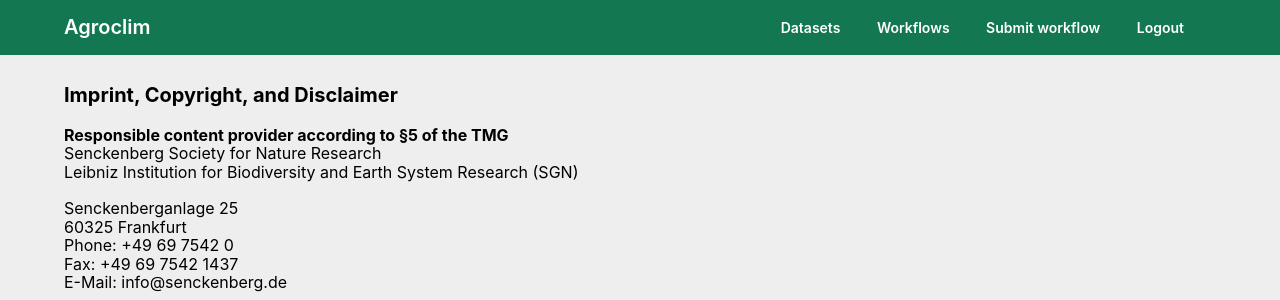
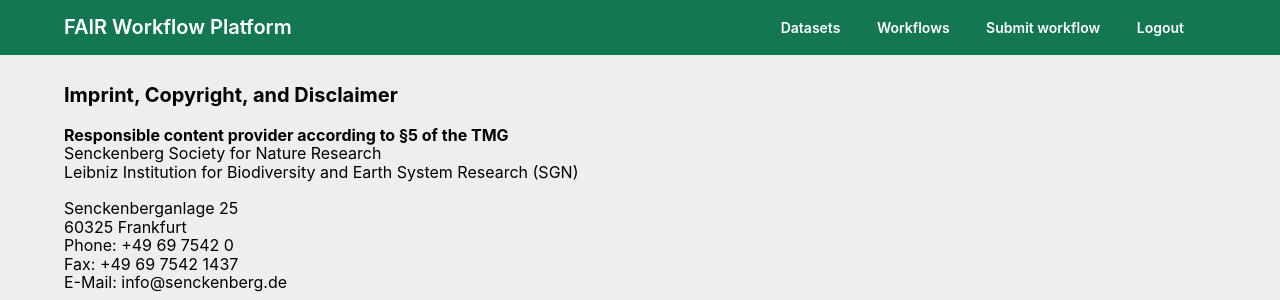
Before and after one commit to Senckenberg-DCBiodivIT/FAIR-workflow-platform-frontend, a Django app: page /imprint in a window 1280 px wide. Shown: the top 300 px of the page. Run offline with Django 5.2, Linux system fonts and the light colour scheme; the visitor is signed in with stand-in values (Sample User, id 1); parts of the project's set-up code (start-up, migrations or seed data) failed here and were passed over; some libraries are stand-ins or nearby versions.

Commit message:
feat: make frontend name configureable

```diff
--- a/cwr_frontend/cwr_frontend/settings.py
+++ b/cwr_frontend/cwr_frontend/settings.py
@@ -57,6 +57,7 @@ WORKFLOW_SERVICE = {
     "PASSWORD": env("WORKFLOW_SERVICE_PASSWORD", default="test"),
 }
 ARGO_URL = env("ARGO_URL", default="http://example.com")
+PROJECT_NAME = env("PROJECT_NAME", default="FAIR Workflow Platform")
 
 # SECURITY WARNING: don't run with debug turned on in production!
 DEBUG = env("DEBUG")
--- a/cwr_frontend/cwr_frontend/templates/base.html
+++ b/cwr_frontend/cwr_frontend/templates/base.html
@@ -2,9 +2,9 @@
 <html lang="en">
 <head>
     {% load static %}
-    <title>Agroclim: {% block title %}{% endblock %}</title>
+    {% load settings_value %}
+    <title>{% project_name %}: {% block title %}{% endblock %}</title>
     <link rel="stylesheet" href="{% static 'tachyons.min.css' %}"/>
-    {% load settings_value %}
     <link rel="shortcut icon" type="image/png" href="{% favicon %}" >
     <link rel="stylesheet" type="text/css" href="{% static 'fontawesome/css/all.min.css' %}" />
     {% block head %}{% endblock %}
@@ -14,7 +14,7 @@
     <header class="w-100 pa3 ph5-ns bg-dark-green">
         <div class="db dt-ns center w-100">
             <div class="db dtc-ns v-mid tl w-50">
-                <a class="white link dim f4-ns f5 fw6 mt0" href="{% url 'dataset_list' %}" title="Home">Agroclim</a>
+                <a class="white link dim f4-ns f5 fw6 mt0" href="{% url 'dataset_list' %}" title="Home">{% project_name %}</a>
             </div>
             <div class="db dtc-ns v-mid w-100 tl tr-ns mt2 mt0-ns">
                 <a href="{% url 'dataset_list' %}" class="f6 fw6 dim link white mr2 mr3-m mr4-l dib">Datasets</a>
@@ -38,7 +38,6 @@
         <h1 class="f4 mb0">{% block headline %}{% endblock %}</h1>
         {% block content %}{% endblock %}
     </main>
-    {% load settings_value %}
     <footer class="w-100 pa3 ph5-ns bg-dark-green tr" style="position: absolute; bottom: 0">
         <a href="{% cordra_url %}/" class="f6 fw6 dim link white mr2 mr3-m mr4-l dib">Object Repository</a>
         <a href="https://github.com/dnlbauer/fair-workflow-platform" class="f6 fw6 dim link white mr2 mr3-m mr4-l dib">Under the Hood</a>
--- a/cwr_frontend/cwr_frontend/templatetags/settings_value.py
+++ b/cwr_frontend/cwr_frontend/templatetags/settings_value.py
@@ -16,3 +16,7 @@ def favicon():
     if settings.DEBUG:
         return settings.STATIC_URL + "favicon_debug.jpeg"
     return settings.STATIC_URL + "favicon.jpeg"
+
+@register.simple_tag
+def project_name():
+    return settings.PROJECT_NAME
```
Also changed, not shown: README.MD.
